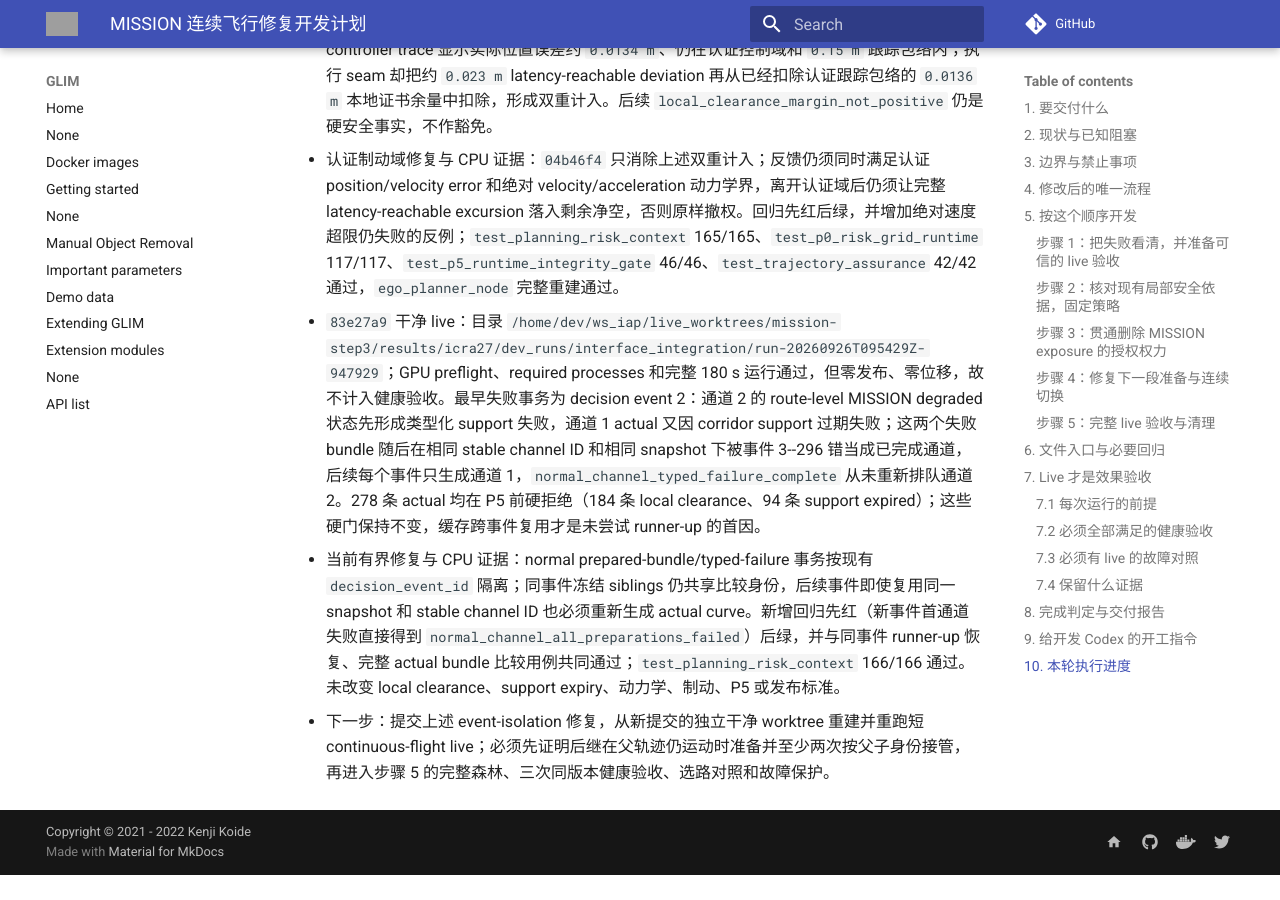
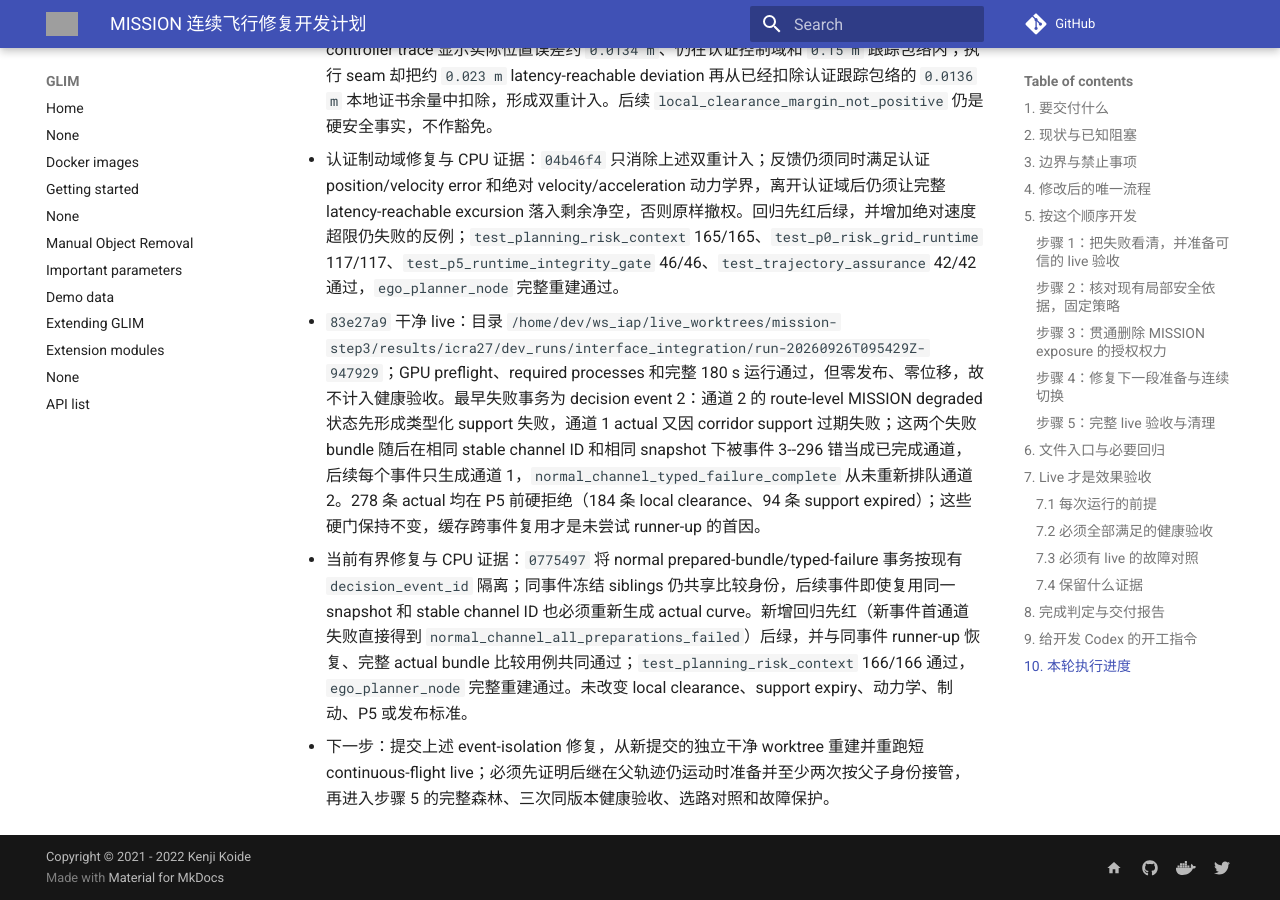
Before and after one commit to Printeger/iap, an MkDocs documentation site: the page built from docs/icra27/MISSION_CONTINUOUS_FLIGHT_IMPLEMENTATION_PLAN.md, in a window 1280 px wide and 900 px high, scrolled down 12286 px. Built offline with MkDocs 1.6.1 and Material for MkDocs 9.7.7, drawn with Linux system fonts in a browser that asks for light colours; nearby versions of some CDN libraries; comment, search, counter and statistics services are not loaded; before the commit the page ends 13161 px from its top, so only the background shows below that; grey boxes are pictures that could not be loaded.

Commit message:
docs: record channel event isolation evidence

```diff
--- a/docs/icra27/MISSION_CONTINUOUS_FLIGHT_IMPLEMENTATION_PLAN.md
+++ b/docs/icra27/MISSION_CONTINUOUS_FLIGHT_IMPLEMENTATION_PLAN.md
@@ -235,7 +235,7 @@
 
 ## 10. 本轮执行进度
 
-- 提交：步骤 1 为 `83fddbc`、`9f27a05`、`f6761b8`、`784d3d3`、`a4a35e9`、`30426ac`、`ffc118b`；步骤 2 为 `a751d5f`、`641b3ad`；步骤 3 为 `93bd62c`；步骤 4 为 `36e8236`、`24e8e74`、`1f59a51`、`8a2a526`、`04b46f4`（均基于计划提交 `e675443`）。用户历史文件 `docs/whatsnext.md` 保持未跟踪、未修改。
+- 提交：步骤 1 为 `83fddbc`、`9f27a05`、`f6761b8`、`784d3d3`、`a4a35e9`、`30426ac`、`ffc118b`；步骤 2 为 `a751d5f`、`641b3ad`；步骤 3 为 `93bd62c`；步骤 4 为 `36e8236`、`24e8e74`、`1f59a51`、`8a2a526`、`04b46f4`、`0775497`（均基于计划提交 `e675443`）。用户历史文件 `docs/whatsnext.md` 保持未跟踪、未修改。
 - 完成项：步骤 1 已补全 optimizer/refinement/manager/FSM 首因，continuous-flight analyzer 已拒绝 guard 伪后继、身份或父子链不符、零速切换、命令断流、required process 提前退出、短程停车、终点悬停不足和未由 odom 穿越四叉。步骤 2 已确认生产路径统一复用 `LocalMotionAssurance`/`LocalClearanceEvaluator` 且必要输入缺失时 fail closed；森林配置仍为 tracking `0.15 m`、safety margin `0.20 m`、surface `0.02 m`、`uncalibrated_default_v1`，故后续证据只适用于仿真/开发，不能冒充部署标定。步骤 3 已移除 MISSION exposure 的独立拒绝/制动权并保留真实风险诊断和排序；STRICT、局部净空、support/freshness、身份、动力学与制动门不变。
 - 失败首因：基线轨迹 5 为 `SUCCESSOR_CURVE_PREPARATION_FAILED` 且旧 detail 泄漏初始化占位；轨迹 9 为 P5 重复累计 prior episode 后 exposure braking。原始证据：`results/icra27/dev_runs/interface_integration/run-20260926T050049Z-450628/full-r01-risk/exports/planner_p4_risk_astar_debug.csv.execution_events.csv` 及同目录 `stdout.log`。步骤 3 干净 live 已证明旧 exposure 不再制动，但第一 actual B-spline 因 `local_clearance_margin_not_positive` 被硬局部门拒绝，下一冻结通道又继承失败候选的 `HOLD_REQUIRED`，故未首航；`bspline_count=0` 和零位移是结果，不是首因。
 - live 证据：步骤 3 使用独立 worktree/build/install，在 `93bd62c78b6dc7af731b25c6e2a71794d02b14eb` 运行 180 s；GPU preflight 通过、required processes 未提前退出、launch exit 0，manifest 为 `git_worktree_clean=true`。目录：`/home/dev/ws_iap/live_worktrees/mission-step3/results/icra27/dev_runs/interface_integration/run-20260926T081255Z-633590`。该失败运行不计入最终健康三次。
@@ -250,5 +250,5 @@
 - 当前失败首因：trajectory 14 激活后首个 `outside_controllable_braking_domain` 将 FSM 从 `EXEC_TRAJ` 推入 `REPLAN_TRAJ`，真正后继准备直到 guard 15 接管后才开始。该次撤权的 controller trace 显示实际位置误差约 `0.0134 m`、仍在认证控制域和 `0.15 m` 跟踪包络内；执行 seam 却把约 `0.023 m` latency-reachable deviation 再从已经扣除认证跟踪包络的 `0.0136 m` 本地证书余量中扣除，形成双重计入。后续 `local_clearance_margin_not_positive` 仍是硬安全事实，不作豁免。
 - 认证制动域修复与 CPU 证据：`04b46f4` 只消除上述双重计入；反馈仍须同时满足认证 position/velocity error 和绝对 velocity/acceleration 动力学界，离开认证域后仍须让完整 latency-reachable excursion 落入剩余净空，否则原样撤权。回归先红后绿，并增加绝对速度超限仍失败的反例；`test_planning_risk_context` 165/165、`test_p0_risk_grid_runtime` 117/117、`test_p5_runtime_integrity_gate` 46/46、`test_trajectory_assurance` 42/42 通过，`ego_planner_node` 完整重建通过。
 - `83e27a9` 干净 live：目录 `/home/dev/ws_iap/live_worktrees/mission-step3/results/icra27/dev_runs/interface_integration/run-20260926T095429Z-947929`；GPU preflight、required processes 和完整 180 s 运行通过，但零发布、零位移，故不计入健康验收。最早失败事务为 decision event 2：通道 2 的 route-level MISSION degraded 状态先形成类型化 support 失败，通道 1 actual 又因 corridor support 过期失败；这两个失败 bundle 随后在相同 stable channel ID 和相同 snapshot 下被事件 3--296 错当成已完成通道，后续每个事件只生成通道 1，`normal_channel_typed_failure_complete` 从未重新排队通道 2。278 条 actual 均在 P5 前硬拒绝（184 条 local clearance、94 条 support expired）；这些硬门保持不变，缓存跨事件复用才是未尝试 runner-up 的首因。
-- 当前有界修复与 CPU 证据：normal prepared-bundle/typed-failure 事务按现有 `decision_event_id` 隔离；同事件冻结 siblings 仍共享比较身份，后续事件即使复用同一 snapshot 和 stable channel ID 也必须重新生成 actual curve。新增回归先红（新事件首通道失败直接得到 `normal_channel_all_preparations_failed`）后绿，并与同事件 runner-up 恢复、完整 actual bundle 比较用例共同通过；`test_planning_risk_context` 166/166 通过。未改变 local clearance、support expiry、动力学、制动、P5 或发布标准。
+- 当前有界修复与 CPU 证据：`0775497` 将 normal prepared-bundle/typed-failure 事务按现有 `decision_event_id` 隔离；同事件冻结 siblings 仍共享比较身份，后续事件即使复用同一 snapshot 和 stable channel ID 也必须重新生成 actual curve。新增回归先红（新事件首通道失败直接得到 `normal_channel_all_preparations_failed`）后绿，并与同事件 runner-up 恢复、完整 actual bundle 比较用例共同通过；`test_planning_risk_context` 166/166 通过，`ego_planner_node` 完整重建通过。未改变 local clearance、support expiry、动力学、制动、P5 或发布标准。
 - 下一步：提交上述 event-isolation 修复，从新提交的独立干净 worktree 重建并重跑短 continuous-flight live；必须先证明后继在父轨迹仍运动时准备并至少两次按父子身份接管，再进入步骤 5 的完整森林、三次同版本健康验收、选路对照和故障保护。
```
